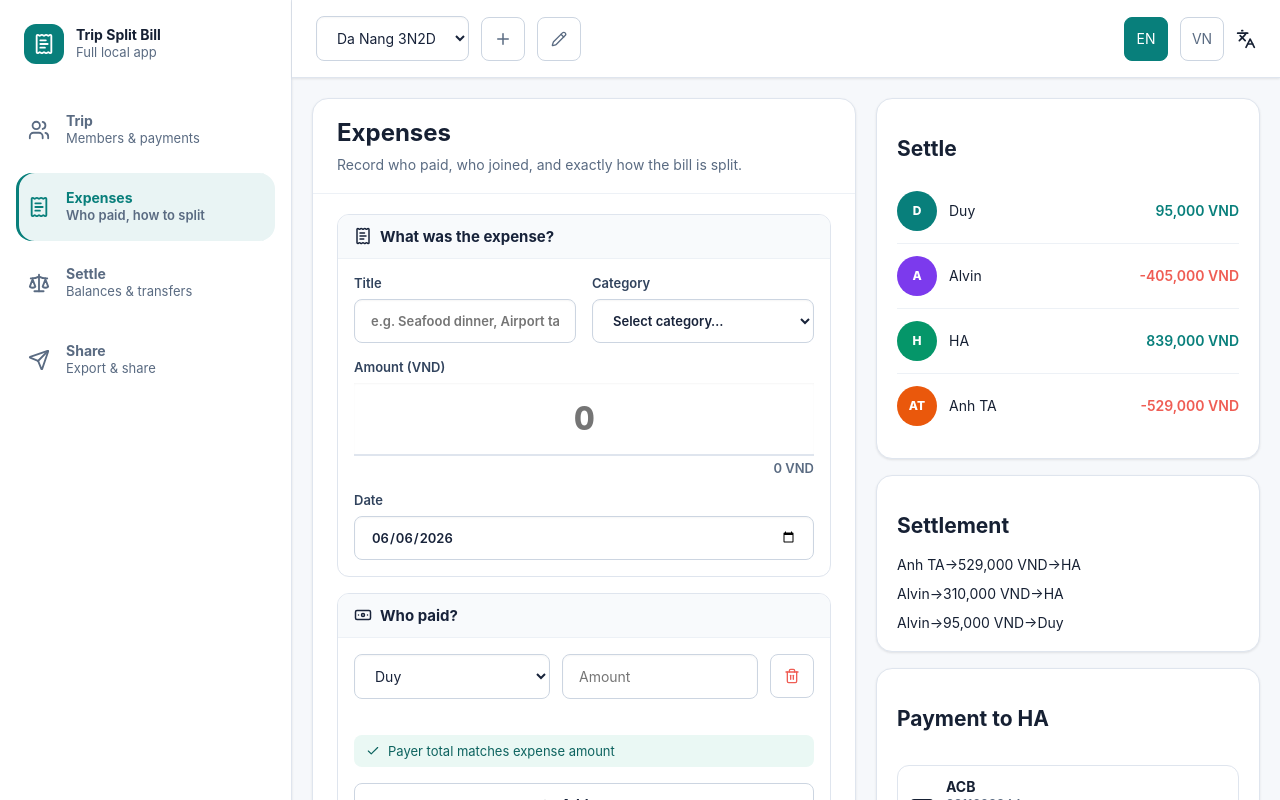
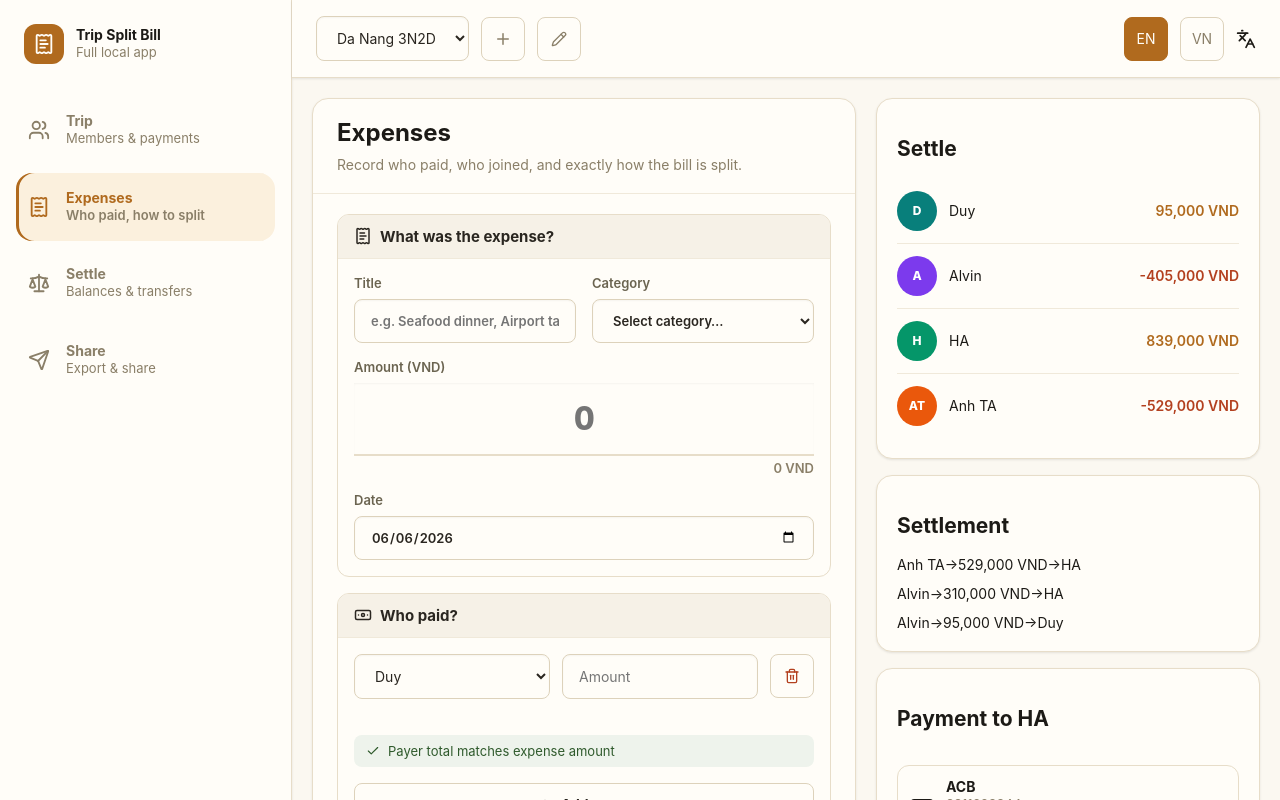
Before and after one commit to duypham9895/split-bill, a React (Vite) app: page / in a window 1280 px wide. Shown: the top 800 px of the page. Built offline with nearby package versions, Linux system fonts and the light colour scheme.

Commit message:
feat: Ink & Amber design tokens

```diff
--- a/src/styles.css
+++ b/src/styles.css
@@ -2,38 +2,38 @@
    Design System Tokens
    ============================================ */
 :root {
-  /* Colors — OKLCH-derived from existing hex values */
-  --color-primary: #087f7b;
-  --color-primary-hover: #066966;
-  --color-primary-light: #e9f4f4;
-  --color-primary-bg: #d7f0ee;
-  --color-action: #2563eb;
-  --color-action-hover: #1d4ed8;
-  --color-action-light: #eff6ff;
-  --color-danger: #ef5d54;
-  --color-danger-light: #fff4f2;
-  --color-danger-border: #f5b8b3;
-  --color-danger-text: #b8352d;
-  --color-success: #1a8a56;
-  --color-success-light: #eaf8f4;
-  --color-success-border: #9dd8c9;
-  --color-success-text: #0d635f;
-  --color-warning: #f59e0b;
-  --color-warning-light: #fffbeb;
-  --color-warning-border: #fcd34d;
-
-  /* Neutrals */
-  --color-bg: #f6f8fb;
-  --color-surface: #ffffff;
-  --color-border: #dfe5ee;
-  --color-border-light: #edf1f6;
-  --color-border-input: #ccd5e1;
-  --color-text: #162033;
-  --color-text-secondary: #18233a;
-  --color-text-muted: #5a6b82;          /* ↑ from #66758c for 4.6:1 contrast */
-  --color-text-label: #31435d;
-  --color-table-header-bg: #f8fafc;
-  --color-segment-bg: #f1f5f9;
+  /* Colors — Ink & Amber Receipt palette */
+  --color-primary: #b06a1e;
+  --color-primary-hover: #8f5314;
+  --color-primary-light: #fbf0dd;
+  --color-primary-bg: #f5e8d4;
+  --color-action: #1c1a16;
+  --color-action-hover: #000000;
+  --color-action-light: #f4ecdd;
+  --color-danger: #b3401f;
+  --color-danger-light: #f6e6df;
+  --color-danger-border: #e6c2b4;
+  --color-danger-text: #b3401f;
+  --color-success: #3f6b3a;
+  --color-success-light: #eef3ec;
+  --color-success-border: #c4d6bf;
+  --color-success-text: #2f5a2c;
+  --color-warning: #b06a1e;
+  --color-warning-light: #fbf0dd;
+  --color-warning-border: #e3c99a;
+
+  /* Neutrals — warm paper tones */
+  --color-bg: #fbf8f1;
+  --color-surface: #fffdf8;
+  --color-border: #e7ddc9;
+  --color-border-light: #f0e9da;
+  --color-border-input: #ddd2bb;
+  --color-text: #1c1a16;
+  --color-text-secondary: #2a2620;
+  --color-text-muted: #8a7f68;
+  --color-text-label: #6b6450;
+  --color-table-header-bg: #f6f1e7;
+  --color-segment-bg: #f4ecdd;
 
   /* Spacing — 4px base grid, extended */
   --space-1: 4px;
@@ -49,6 +49,7 @@
 
   /* Typography — fluid with clamp() */
   --font-family: Inter, ui-sans-serif, system-ui, -apple-system, BlinkMacSystemFont, "Segoe UI", sans-serif;
+  --font-mono: "SF Mono", ui-monospace, Menlo, monospace;
   --text-xs: clamp(0.7rem, 1.2vw, 0.75rem);
   --text-sm: clamp(0.75rem, 1.4vw, 0.8125rem);
   --text-base: clamp(0.8125rem, 1.6vw, 0.875rem);
```
